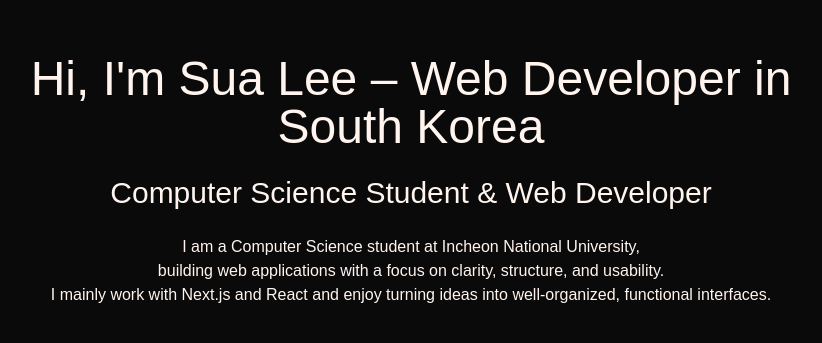
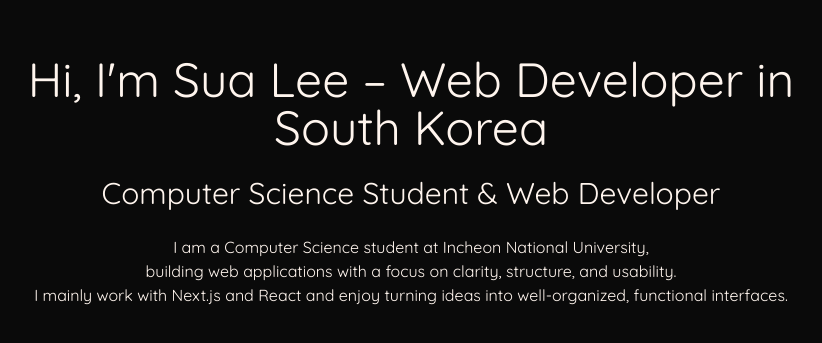
Before and after one commit to sua-l3e/sualee, a Next.js app: page / in a window 1280 px wide. Shown: the part 201-544 px from the top of the page, without its empty margins (229-1051 px from the left). Built offline with nearby package versions, Linux system fonts and the light colour scheme.

Commit message:
style: font

```diff
--- a/src/app/globals.css
+++ b/src/app/globals.css
@@ -8,8 +8,7 @@
 @theme inline {
   --color-background: var(--background);
   --color-foreground: var(--foreground);
-  --font-sans: var(--font-geist-sans);
-  --font-mono: var(--font-geist-mono);
+  --font-sans: var(--font-sans);
 }
 
 @media (prefers-color-scheme: dark) {
@@ -22,5 +21,5 @@
 body {
   background: var(--background);
   color: var(--foreground);
-  font-family: Arial, Helvetica, sans-serif;
+  font-family: var(--font-sans), sans-serif;
 }
--- a/src/app/layout.tsx
+++ b/src/app/layout.tsx
@@ -1,15 +1,11 @@
 import type { Metadata } from "next";
-import { Geist, Geist_Mono } from "next/font/google";
+import { Quicksand } from "next/font/google";
 import "./globals.css";
 
-const geistSans = Geist({
-  variable: "--font-geist-sans",
+const quicksand = Quicksand({
   subsets: ["latin"],
-});
-
-const geistMono = Geist_Mono({
-  variable: "--font-geist-mono",
-  subsets: ["latin"],
+  weight: ["300", "400", "500", "600", "700"],
+  variable: "--font-sans",
 });
 
 export const metadata: Metadata = {
@@ -25,7 +21,7 @@ export default function RootLayout({
   return (
     <html lang="en">
       <body
-        className={`${geistSans.variable} ${geistMono.variable} antialiased`}
+        className={`${quicksand.variable} font-sans antialiased`}
       >
         {children}
       </body>
```
